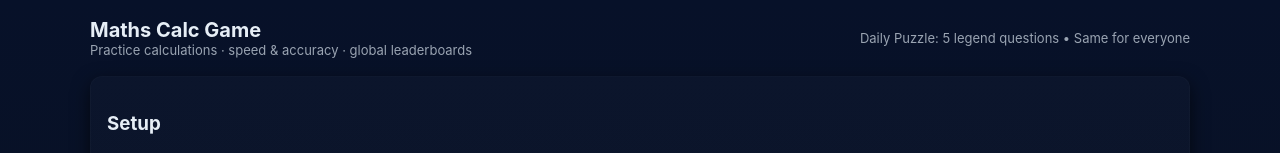
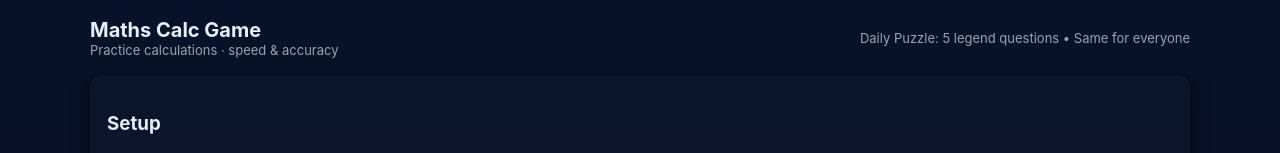
Before and after one commit to harinath408962/CalcGameApp, a plain HTML site: page index.html in a window 1280 px wide. Shown: the top 153 px of the page. Drawn offline with Linux system fonts and the light colour scheme; no server answers.

Commit message:
first commit

```diff
--- a/index.html
+++ b/index.html
@@ -66,7 +66,7 @@
     <header>
       <div>
         <h1>Maths Calc Game</h1>
-        <div class="small">Practice calculations · speed & accuracy · global leaderboards</div>
+        <div class="small">Practice calculations · speed & accuracy</div>
       </div>
       <div style="margin-left:auto" class="small">Daily Puzzle: 5 legend questions • Same for everyone</div>
     </header>
```
Also changed, not shown: styles.css (added).
